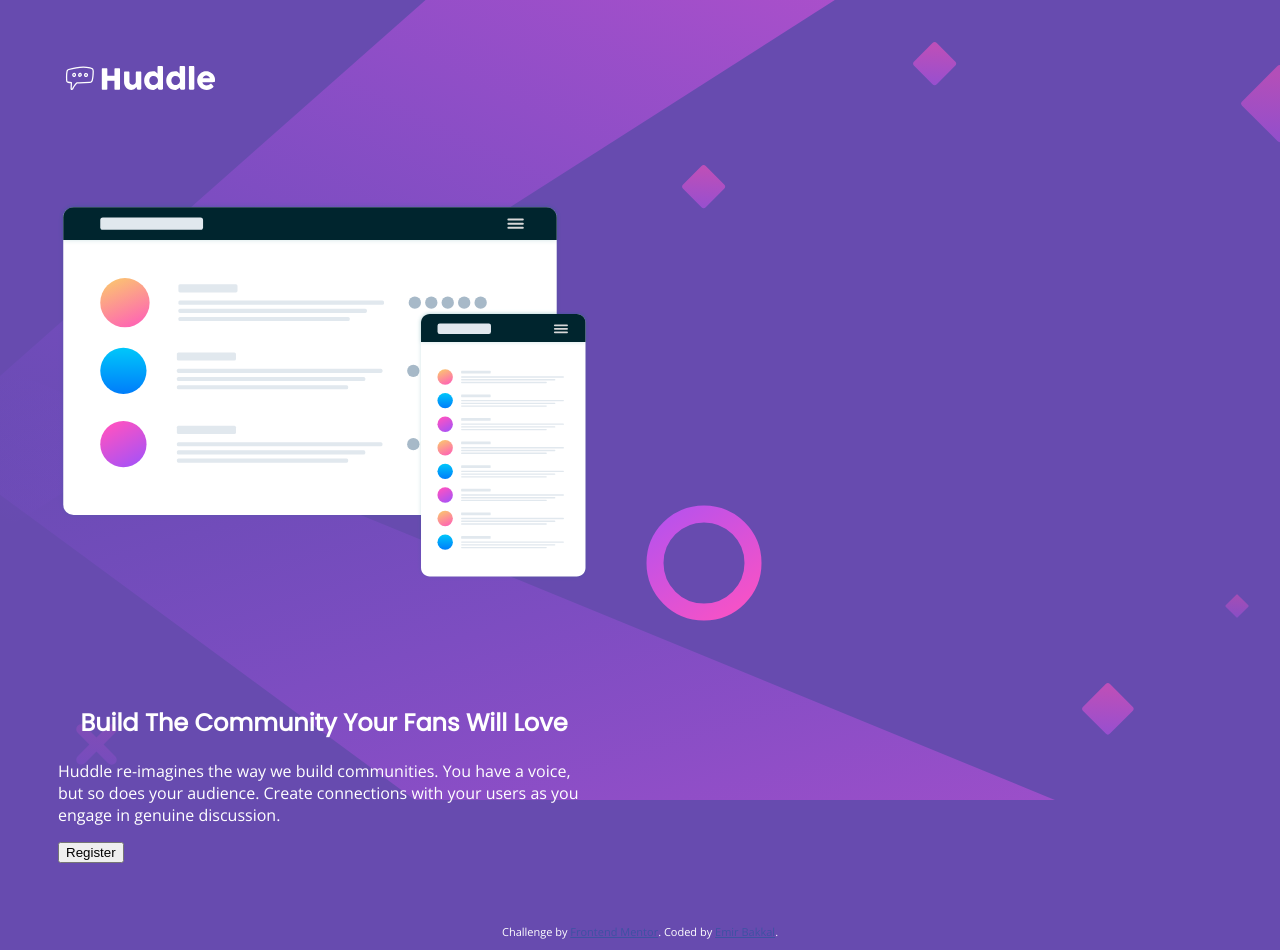
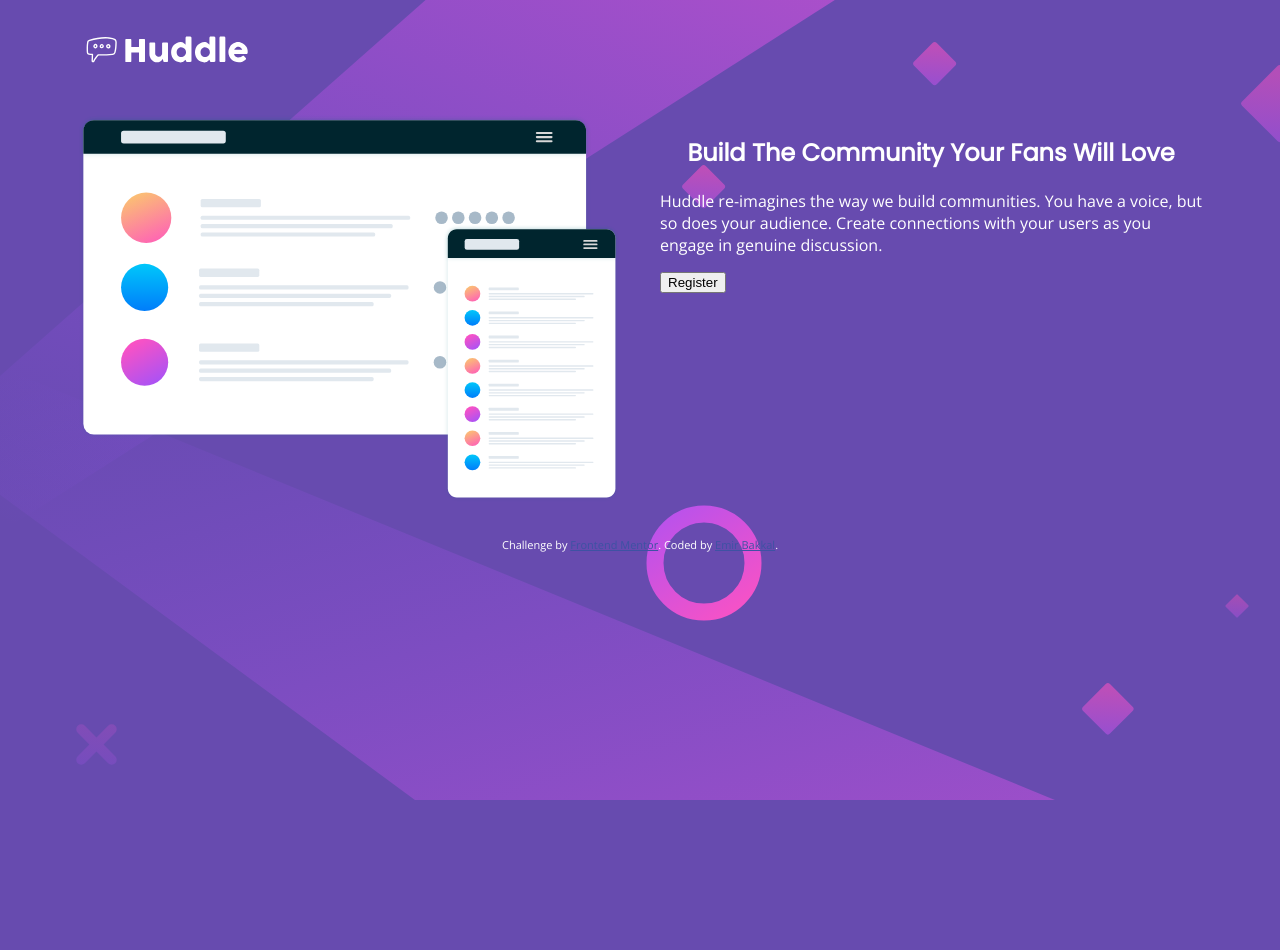
Before and after one commit to EmirBakkal0/huddle-landing-page-with-single-introductory-section, a plain HTML site: page index.html in a window 1280 px wide. After the commit the page ends 800 px from the top, so only its background shows below. Drawn offline with nearby package versions, Linux system fonts and the light colour scheme.

Commit message:
made some progress

```diff
--- a/index.html
+++ b/index.html
@@ -17,15 +17,15 @@
   <link rel="preconnect" href="https://fonts.gstatic.com" crossorigin>
   <link href="https://fonts.googleapis.com/css2?family=Poppins&display=swap" rel="stylesheet">
   <link rel="preconnect" href="https://fonts.googleapis.com">
-<link rel="preconnect" href="https://fonts.gstatic.com" crossorigin>
-<link href="https://fonts.googleapis.com/css2?family=Open+Sans&family=Poppins&display=swap" rel="stylesheet">
+  <link rel="preconnect" href="https://fonts.gstatic.com" crossorigin>
+  <link href="https://fonts.googleapis.com/css2?family=Open+Sans&family=Poppins&display=swap" rel="stylesheet">
 
   <link rel="stylesheet" href="style.css">
 
 
 </head>
 <body>
-  <div class="row">
+  <div class="container">
     <div class="col-4">
       <img src="images/logo.svg" alt="LOGO" style="width:50%;">
     </div>
--- a/style.css
+++ b/style.css
@@ -18,13 +18,15 @@ p{
 }
 
 
+.btn{
 
+}
 
 /* For mobile phones: */
 [class*="col-"] {
 
     width: 100%;
-    padding: 50px;
+    padding: 20px;
   }
     /* For width smaller than 375px: */
 body {
@@ -39,6 +41,7 @@ body {
   img {
     width: 100%;
     height: auto;
+    padding: 30px,20px;
   }
 
 
@@ -61,9 +64,15 @@ body {
         background-image: url('images/bg-desktop.svg');
 
     }
-    .container{
+    .row{
         display:flex;
+        justify-content: center;
 
     }
+    .container{
+      padding-left: 50px;
+      padding-right:50px ;
+    }
+
 
   }
```
